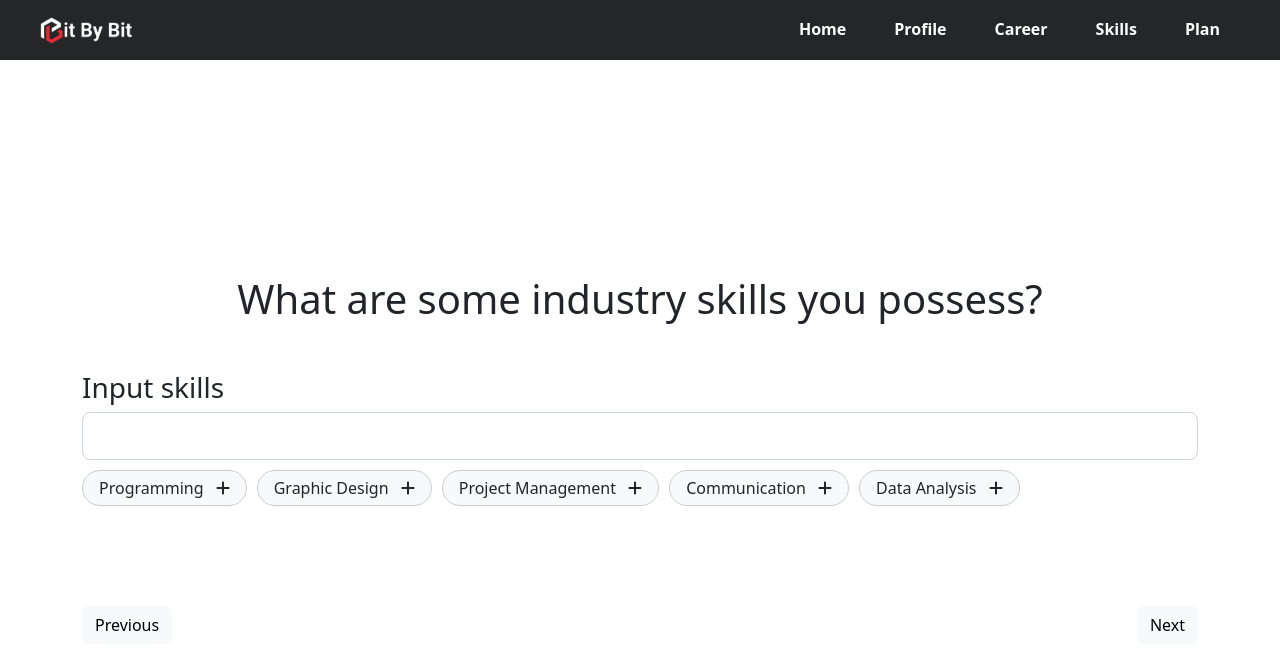
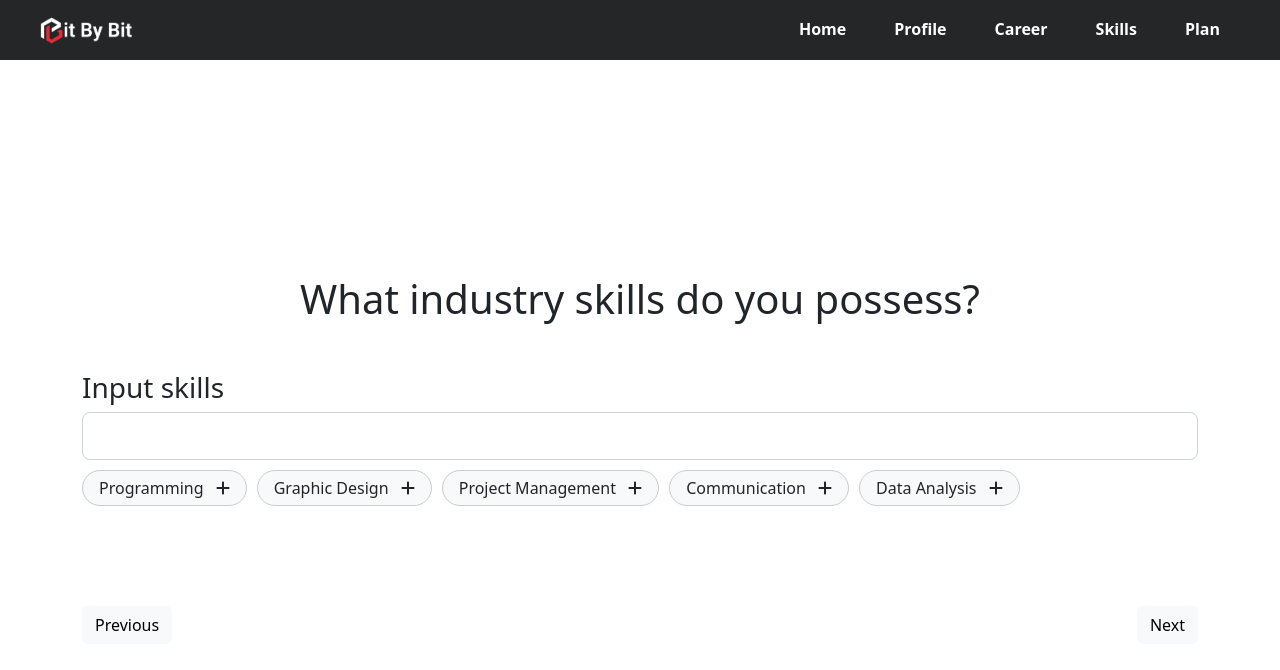
Before and after one commit to jeezusplays/bit-by-bit, a Vue app: page /onboard/skill in a window 1280 px wide. Shown: the top 670 px of the page. Built offline with nearby package versions, Linux system fonts and the light colour scheme.

Commit message:
Edit content

```diff
--- a/src/components/onboard/OnboardSkill.vue
+++ b/src/components/onboard/OnboardSkill.vue
@@ -2,7 +2,7 @@
   <div class="container-fluid vh-100 d-flex">
     <div class="container m-auto">
       <h1 class="justify-content-center text-center">
-        What are some industry skills you possess?
+        What industry skills do you possess?
       </h1>
       <div class="justify-content-center mt-5">
         <h3>Input skills</h3>
```
